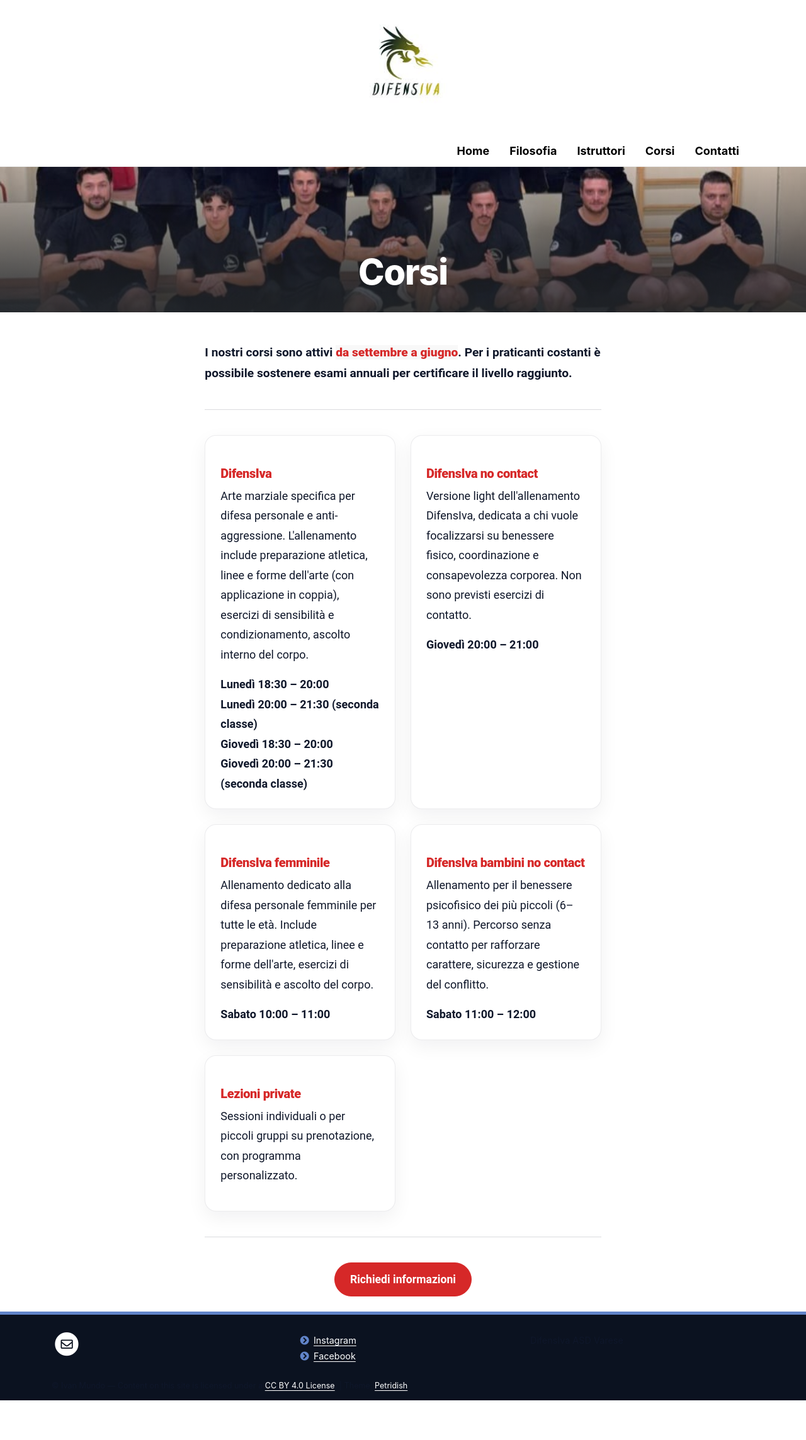
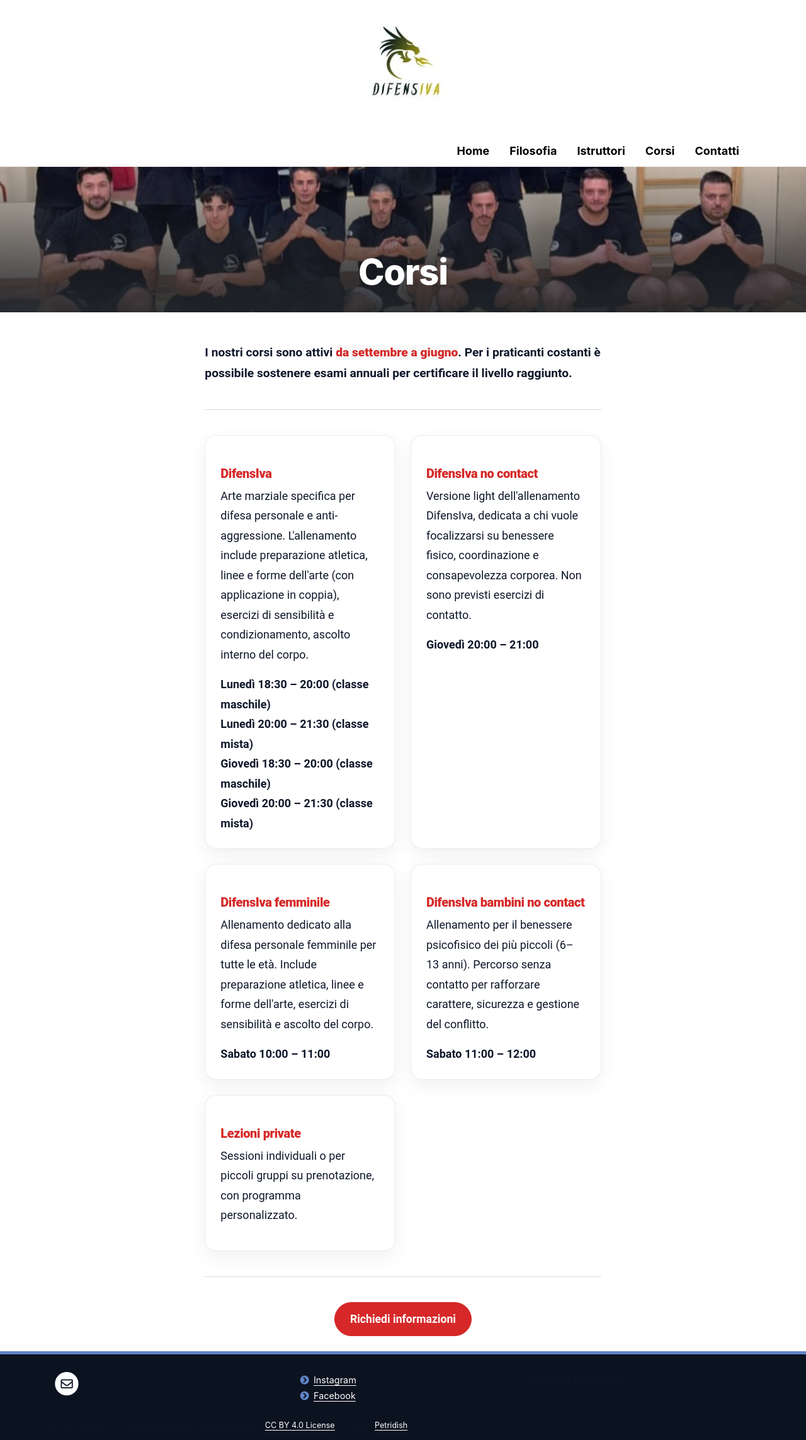
Before and after one commit to difensiva-varese/difensiva, a Jekyll site: the page built from pages/attestati.md, in a window 1280 px wide. Shown: the whole page at 63% size. Built offline with Jekyll 4.4.1, drawn with Linux system fonts in a browser that asks for light colours; before the commit the page ends 2224 px from its top, so only the background shows below that.

Commit message:
modifying themes

```diff
--- a/_sass/_custom.scss
+++ b/_sass/_custom.scss
@@ -305,7 +305,7 @@ header {
 }
 
 .flyer-image{
-  max-width: 300px;
+  max-width: 350px;
   width: 100%;
   height: auto;
   border-radius: 16px;
--- a/pages/attestati.md
+++ b/pages/attestati.md
@@ -19,10 +19,10 @@ Per i praticanti costanti è possibile sostenere esami annuali per certificare i
 L'allenamento include preparazione atletica, linee e forme dell'arte (con applicazione in coppia), esercizi di sensibilità e condizionamento, ascolto interno del corpo.</p>
 
 <div class="course-time">
-Lunedì 18:30 – 20:00<br>
-Lunedì 20:00 – 21:30 (seconda classe)<br>
-Giovedì 18:30 – 20:00<br>
-Giovedì 20:00 – 21:30 (seconda classe)
+Lunedì 18:30 – 20:00 (classe maschile)<br>
+Lunedì 20:00 – 21:30 (classe mista)<br>
+Giovedì 18:30 – 20:00 (classe maschile)<br>
+Giovedì 20:00 – 21:30 (classe mista)
 </div>
 </div>
 
```
